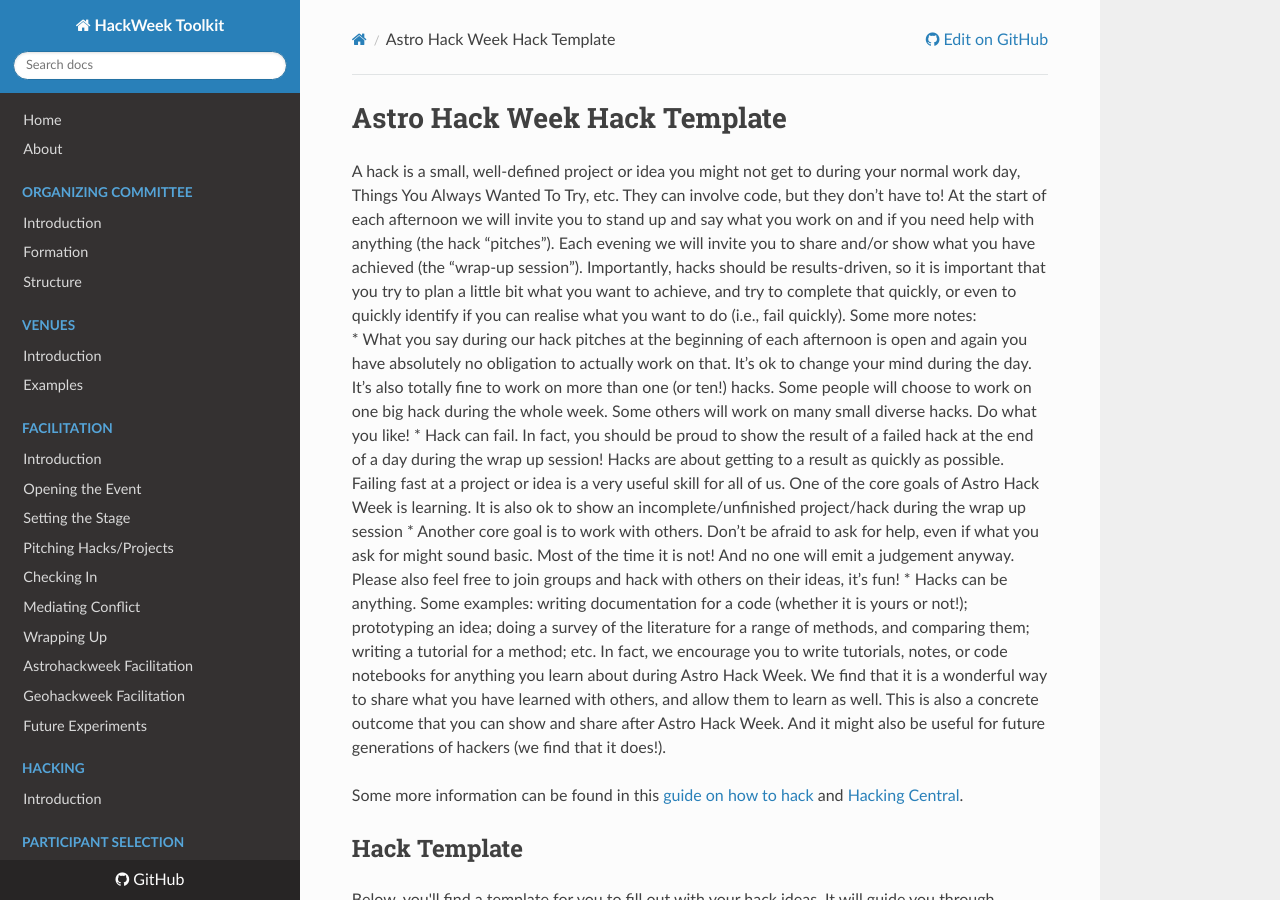
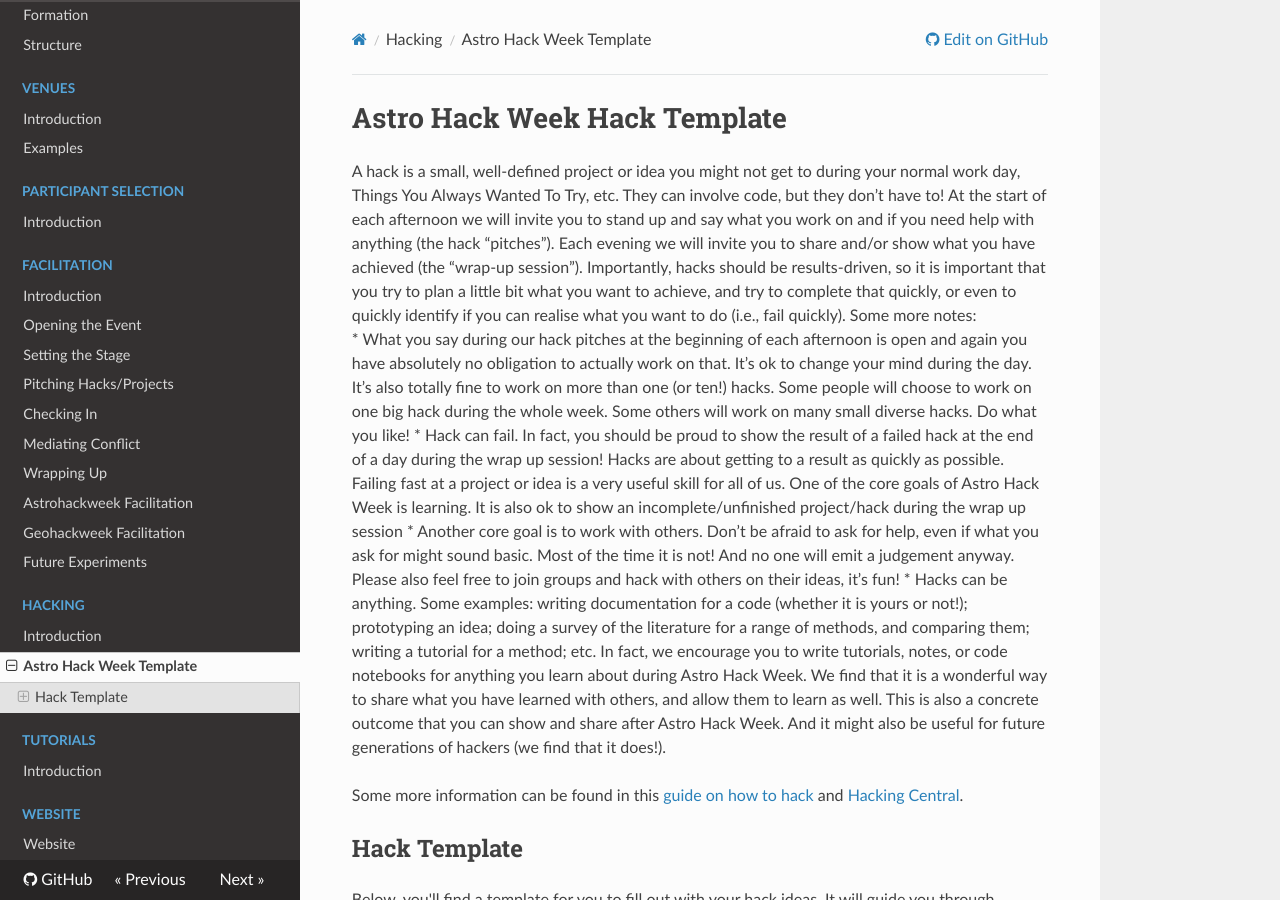
Before and after one commit to uwescience/HackWeek-Toolkit, an MkDocs documentation site: the page built from docs/Hacking/AHW-Hack-Template.md, in a window 1280 px wide and 900 px high. Built offline with MkDocs 1.6.1, drawn with Linux system fonts in a browser that asks for light colours; nearby versions of some CDN libraries.

Commit message:
reformat menu order

```diff
--- a/mkdocs.yml
+++ b/mkdocs.yml
@@ -9,6 +9,8 @@
     - Venues:
         - 'Introduction': 'Venues/Venues-General.md'
         - 'Examples': 'Venues/Venues-Ideas.md'
+    - Participant Selection:
+        - 'Introduction': 'ParticipantSelection/ParticipantSelection-intro.md'
     - Facilitation:
         - 'Introduction': 'Facilitation/Facilitation-intro.md'
         - 'Opening the Event': 'Facilitation/event-introduction.md'
@@ -22,8 +24,7 @@
         - 'Future Experiments': 'Facilitation/Future-experiments.md'
     - Hacking:
         - 'Introduction': 'Hacking/Hacking-intro.md'
-    - Participant Selection:
-        - 'Introduction': 'ParticipantSelection/ParticipantSelection-intro.md'
+        - 'Astro Hack Week Template': 'Hacking/AHW-Hack-Template.md'
     - Tutorials:
         - 'Introduction': 'Tutorials/Tutorials-intro.md'
     - Website:
```
